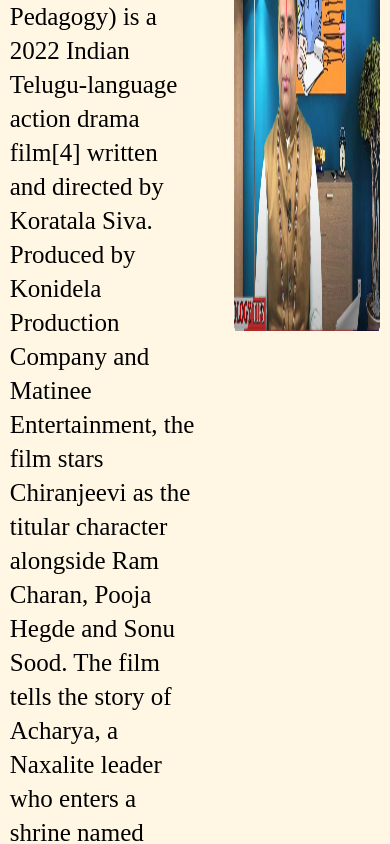
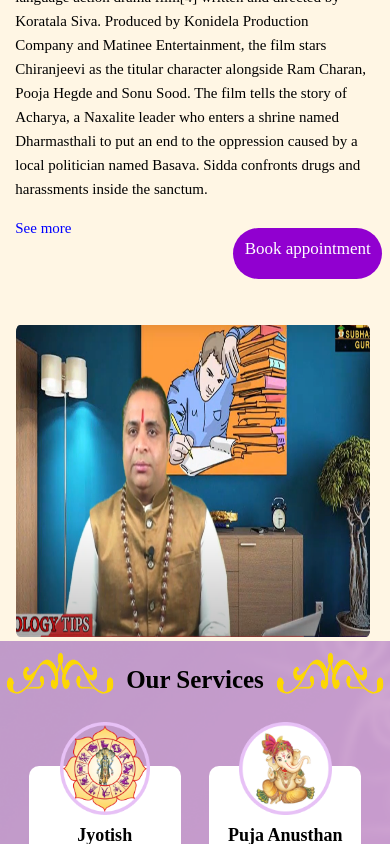
Before and after one commit to Priyanshusingh46/Guru_jii2.O, a React (Create React App) app: page / in a window 390 px wide. Shown: the part 1156-2000 px from the top of the page. Built offline with nearby package versions, Linux system fonts and the light colour scheme.

Commit message:
commit102

```diff
--- a/src/Components/Home/Service.js
+++ b/src/Components/Home/Service.js
@@ -27,9 +27,9 @@ function Service() {
   return (
     <div className='outerservicediv'>
         <div className='designdiv'>
-            <img src={Design} alt="error" />
+            <img id= "designing"src={Design} alt="error" />
             <p id="servicetext"> Our Services </p>
-            <img src={Design} alt="error" />
+            <img id= "designing" src={Design} alt="error" />
         </div>
         <div className='carddiv'>
           <Card image={card1} title={text}/>
--- a/src/Components/Home/Sunarriscard.js
+++ b/src/Components/Home/Sunarriscard.js
@@ -7,7 +7,7 @@ function Sunarriscard() {
         <div className='sunarrisechangediv'>
           <img id="sunarrisekunaliimage" src={kundali} alt="error" />
           <div className='textupdate'>
-              <h2 style={{textAlign:"center"}}>Vedic Panchang</h2>
+              <h2 id="vedicpanchang">Vedic Panchang</h2>
             <div className='textouterdiv'>
             <div className='textarrangementdiv'>
               <p id="sunarrisedatepara">Nakshatra: Bharani</p>
--- a/src/Css/Home/GuruFirstdiv.css
+++ b/src/Css/Home/GuruFirstdiv.css
@@ -170,7 +170,9 @@ body{
     .NormalBox {
         margin-top: 2%;
         margin-left: 12%;
-        width: 43%;
+        width: 54%;
+        margin-bottom: 4%;
+        height: 4vh;
     }
     #AchrayaTextPart {
         margin-right: 3%;
--- a/src/Css/Home/Infodiv.css
+++ b/src/Css/Home/Infodiv.css
@@ -40,3 +40,105 @@
     margin-top: 5%;
     font-weight: 500;
 }
+
+/* Css Media Query */
+
+@media only screen and (max-width: 1200px) {
+    #infoimage {
+        width: 112%;
+        height: 48vh;
+        margin-top: 16%;
+    }
+    .infotextdiv {
+        width: 56%;
+    }
+    .infoimagebox {
+        width: 31%;
+        margin-left: 6%;
+    }
+    #infotextpara {
+        margin-left: 4%;
+        line-height: 31px;
+        font-size: 20px;
+    }
+    .bookappoinment {
+        width: 29%;
+    }
+    #bookappointmentpara {
+        margin-top: 7%;
+    }
+}
+
+@media only screen and (max-width: 926px){
+    #infoimage {
+        width: 115%;
+        height: 30vh;
+        margin-top: 32%;
+    }
+    .bookappoinment {
+        height: 6vh;
+    }
+    #bookappointmentpara {
+        margin-top: 10%;
+        font-size: 17px;
+    }
+    #infotextpara {
+        margin-left: 4%;
+        line-height: 26px;
+        font-size: 17px;
+    }
+
+}
+
+@media only screen and (max-width: 780px){
+    .bookappoinment {
+        width: 39%;
+    }
+    #bookappointmentpara {
+        margin-top: 12%;
+    }
+    #infoimage {
+        height: 32vh;
+        margin-top: 29%;
+    }
+    #infotextpara {
+        margin-left: 4%;
+        line-height: 24px;
+        font-size: 15px;
+    }
+}
+
+@media only screen and (max-width: 600px){
+    .infofirstdiv {
+        flex-direction: column;
+    }
+    .infotextdiv {
+        width: 98%;
+    }
+    #bookappointmentpara {
+        margin-top: 7%;
+    }
+    #infotextpara {
+        margin-left: 4%;
+        line-height: 24px;
+        font-size: 15px;
+        margin-right: 4%;
+    }
+    .infoimagebox {
+        width: 79%;
+        margin-left: 4%;
+    }
+    #infoimage {
+        height: 37vh;
+        margin-top: 10%;
+    }
+}
+@media only screen and (max-width: 375px){
+    #bookappointmentpara {
+        margin-top: 11%;
+        font-size: 14px;
+    }
+    #infoimage {
+        height: 30vh;
+    }
+}
--- a/src/Css/Home/cards.css
+++ b/src/Css/Home/cards.css
@@ -25,3 +25,44 @@
     display: flex;
     justify-content: center;
 }
+/* css query */
+@media only screen and (max-width: 1000px){
+    .Cardouterdiv {
+        width: 21%;
+    }
+}
+@media only screen and (max-width: 738px){
+    .Cardouterdiv {
+        width: 26%;
+        margin-bottom: 8%;
+    }
+    #cardheading {
+        text-align: center;
+        margin-top: 10px;
+        font-size: 18px;
+    }
+    #cardpara {
+        font-size: 16px;
+        margin-top: 19%;
+    }
+}
+@media only screen and (max-width: 550px){
+    .Cardouterdiv {
+        width: 39%;
+        margin-bottom: 12%;
+    }
+    #cardimage {
+        margin-top: -29%;
+        height: 11vh;
+    }
+}
+@media only screen and (max-width: 375px){
+    .Cardouterdiv {
+        width: 51%;
+        margin-bottom: 14%;
+    }
+    #cardimage {
+        margin-top: -21%;
+        height: 15vh;
+    }
+}
--- a/src/Css/Home/dailyupdate.css
+++ b/src/Css/Home/dailyupdate.css
@@ -4,3 +4,21 @@
 .sunandnewsdiv{
     display: flex;
 }
+.DailyUpdatediv{
+    overflow-x: hidden;
+}
+
+/* css media query*/
+@media only screen and (max-width:700px){
+    .sunandnewsdiv{
+        display: flex;
+        flex-direction: column;
+    }
+}
+@media only screen and (max-width:500px)
+{
+    #Zodiacheading {
+        text-align: center;
+        font-size: 20px;
+    }
+}
--- a/src/Css/Home/newsupdate.css
+++ b/src/Css/Home/newsupdate.css
@@ -14,3 +14,31 @@
     margin-left: 3%;
     margin-right: 3%;
 }
+@media only screen and (max-width:700px){
+    #newsupdatepara {
+        font-size: 19px;
+        margin-top: 5%;
+        margin-left: 3%;
+        margin-right: 3%;
+    }
+}
+@media only screen and (max-width:500px)
+{
+    #newsupdatepara {
+        font-size: 15px;
+        margin-top: 5%;
+        margin-left: 3%;
+        margin-right: 3%;
+    }
+    #newsupdateheading {
+        font-size: 19px;
+        font-weight: 900;
+        text-align: center;
+    }
+}
+@media only screen and (max-width:375px)
+{
+    #newsupdatepara {
+        font-size: 13px;
+    }
+}
--- a/src/Css/Home/service.css
+++ b/src/Css/Home/service.css
@@ -3,8 +3,6 @@
     background-size: cover;
     background-repeat: no-repeat;
     overflow-x: hidden;
-    width: 100%;
-    height:180vh;
 }
 .designdiv{
     display: flex;
@@ -19,3 +17,38 @@
     flex-wrap: wrap;
     justify-content: space-evenly;
 }
+
+/* css media query */
+@media only screen and (max-width: 1000px){
+    #designing{
+        width: 200px;
+    }
+    #servicetext {
+        font-size: 40px;
+    }
+}
+@media only screen and (max-width: 738px){
+    #designing {
+        width: 160px;
+    }
+    #servicetext {
+        font-size: 34px;
+    }
+}
+@media only screen and (max-width: 550px){
+    #designing {
+        width: 110px;
+    }
+    #servicetext {
+        font-size: 25px;
+    }
+
+}
+@media only screen and (max-width: 375px){
+    #designing {
+        width: 83px;
+    }
+    #servicetext {
+        font-size: 20px;
+    }
+}
--- a/src/Css/Home/sunarrisecard.css
+++ b/src/Css/Home/sunarrisecard.css
@@ -29,4 +29,113 @@
 }
 .sunarrisepara{
     font-size: 20px;
+    width: 85%;
 }
+#vedicpanchang{
+    text-align:center;
+}
+
+/* css */
+@media only screen and (max-width:1184px){
+    .sunarriseouterdiv {
+        width: 284%;
+    }
+    .newsupdateouterdiv {
+        margin-top: 10%;
+        margin-right: 1%;
+        background: #E7C1F6;
+        border-radius: 10px;
+    }
+}
+@media only screen and (max-width:850px){
+    #sunarrisekunaliimage {
+        width: 129px;
+        padding: 1%;
+        height: 20vh;
+        margin-top: 16%;
+    }
+    .sunarriseouterdiv {
+        width: 340%;
+    }
+    .sunarrisepara {
+        font-size: 18px;
+        width: 98%;
+    }
+    #newsupdatepara {
+        font-size: 18px;
+    }
+    #sunarrisedatepara {
+        font-size: 18px;
+    }
+    #vedicpanchang {
+        text-align: center;
+        margin-left: -35%;
+    }
+}
+@media only screen and (max-width:700px){
+    .sunarriseouterdiv {
+        width: 91%;
+        margin-right: 0;
+    }
+    #sunarrisekunaliimage {
+        margin-top: 0%;
+    }
+    #vedicpanchang {
+        margin-left: 0%;
+    }
+    .sunarrisepara {
+        font-size: 18px;
+        width: 78%;
+        margin-left: 10%;
+    }
+    #newsupdatepara {
+        font-size: 19px;
+        margin-top: 6%;
+        margin-left: 3%;
+        margin-right: 3%;
+    }
+    .newsupdateouterdiv {
+        margin-top: 10%;
+        margin-right: 4%;
+        background: #E7C1F6;
+        margin-left: 4%;
+    }
+
+
+}
+@media only screen and (max-width:500px){
+    .sunarrisepara {
+        font-size: 15px;
+        width: 81%;
+        margin-left: 11%;
+    }
+    #sunarrisedatepara {
+        font-size: 15px;
+    }
+    #sunarrisekunaliimage {
+        margin-top: 11%;
+        width: 101px;
+        height: 15vh;
+    }
+    #vedicpanchang {
+        margin-left: 0%;
+        font-size: 20px;
+    }
+}
+
+@media only screen and (max-width:375px)
+{
+    #sunarrisekunaliimage {
+        margin-top: 18%;
+        width: 68px;
+        height: 11vh;
+    }
+    #sunarrisedatepara {
+        font-size: 13px;
+    }
+    .sunarrisepara {
+        font-size: 13px;
+        width: 82%;
+        margin-left: 11%;
+    }
+}
--- a/src/Screens/Home.js
+++ b/src/Screens/Home.js
@@ -26,7 +26,7 @@ function Home() {
         <DailyUpdate />
         <ResolveProblemCard />
         <GurujiiWord />
-        <Testimonial />
+      <Testimonial />
       </div>
       <Footer />
     </div>
```
